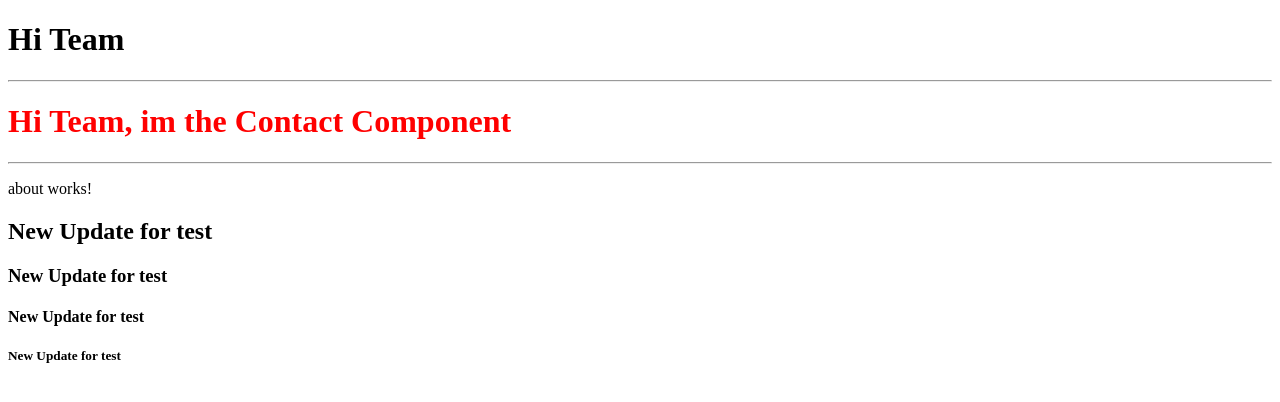
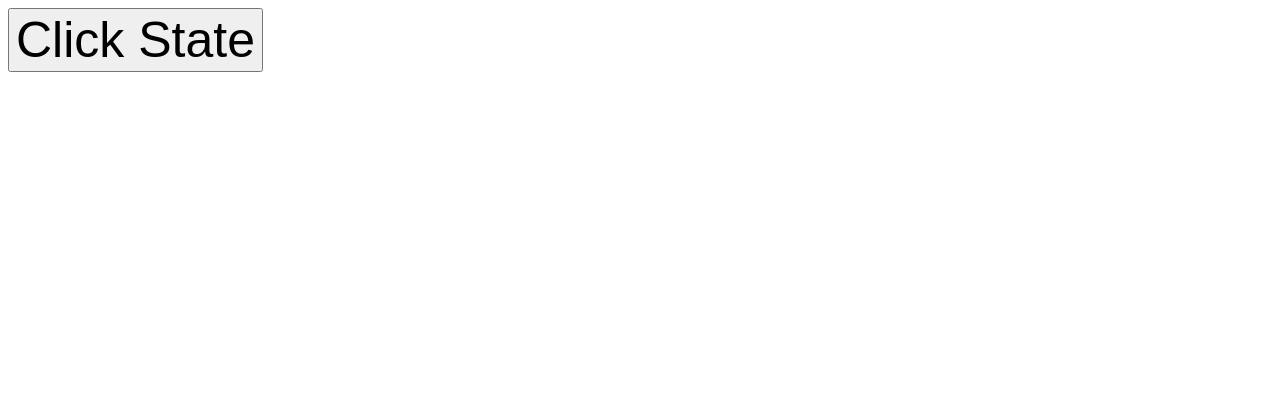
Before and after one commit to Ashan-TUF/First_Angular_Project_For_Academic, an Angular app: page / in a window 1280 px wide. Shown: the top 402 px of the page. Built offline with nearby package versions, Linux system fonts and the light colour scheme.

Commit message:
Data Binding (oneway)
This is oneway data binding example

```diff
--- a/src/app/about/about.component.html
+++ /dev/null
@@ -1 +0,0 @@
-<p>about works!</p>
--- a/src/app/app.component.html
+++ b/src/app/app.component.html
@@ -1,3 +1,5 @@
-<h1>Hi Team</h1>
-<hr>
-<app-contact></app-contact>
+<button [class.active]="isActive"
+        [style.font-size]="fonsSize"
+        (click)="changeFontSize()"
+>Click State
+</button>
--- a/src/app/app.component.scss
+++ b/src/app/app.component.scss
@@ -0,0 +1,3 @@
+.active{
+  background-color: red;
+}
--- a/src/app/app.component.ts
+++ b/src/app/app.component.ts
@@ -1,14 +1,17 @@
 import { Component } from '@angular/core';
 import { RouterOutlet } from '@angular/router';
-import {ContactComponent} from "./contact/contact.component";
 
 @Component({
   selector: 'app-root',
   standalone: true,
-  imports: [RouterOutlet,ContactComponent],
+  imports: [RouterOutlet],
   templateUrl: './app.component.html',
   styleUrl: './app.component.scss'
 })
 export class AppComponent {
-  title = 'app1';
+isActive:boolean = false;
+fonsSize:string= '50px';
+changeFontSize():void{
+  this.fonsSize='20px';
 }
+}
--- a/src/app/contact/contact.component.html
+++ /dev/null
@@ -1,7 +0,0 @@
-<h1>Hi Team, im the Contact Component</h1>
-<hr>
-<app-about></app-about>
-<h2>New Update for test</h2>
-<h3>New Update for test</h3>
-<h4>New Update for test</h4>
-<h5>New Update for test</h5>
--- a/src/app/contact/contact.component.scss
+++ /dev/null
@@ -1,3 +0,0 @@
-h1{
-  color:red;
-}
```
Also changed, not shown: src/app/about/about.component.ts (deleted, +0 -12 lines), src/app/contact/contact.component.ts (deleted, +0 -14 lines), src/app/about/about.component.scss (deleted).
